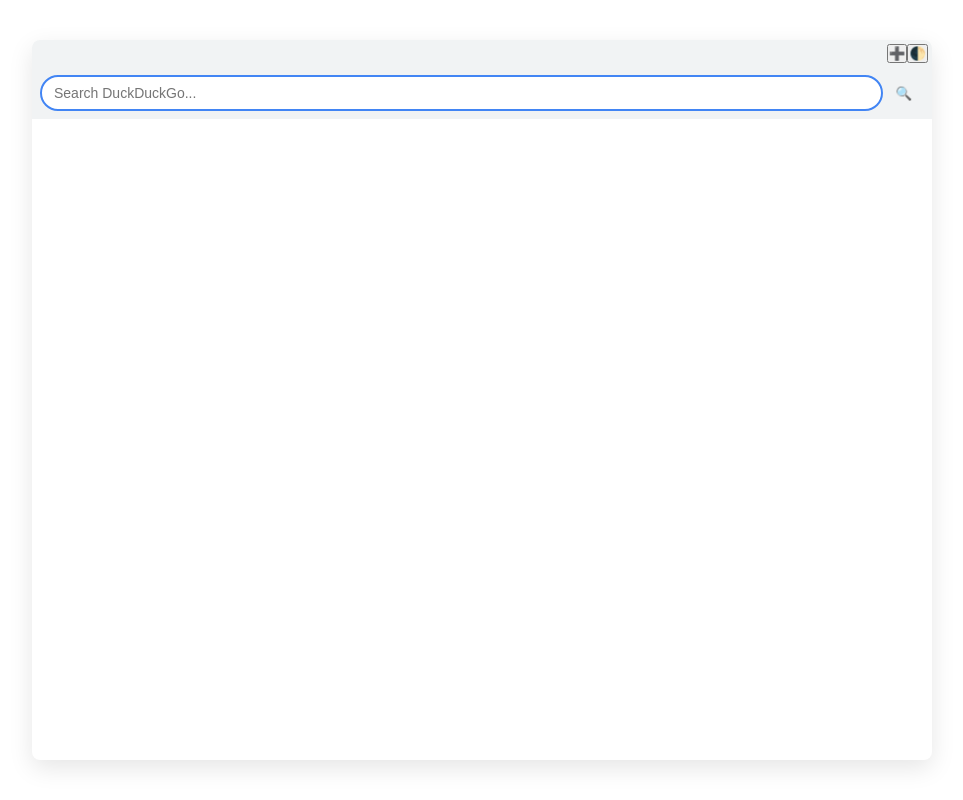
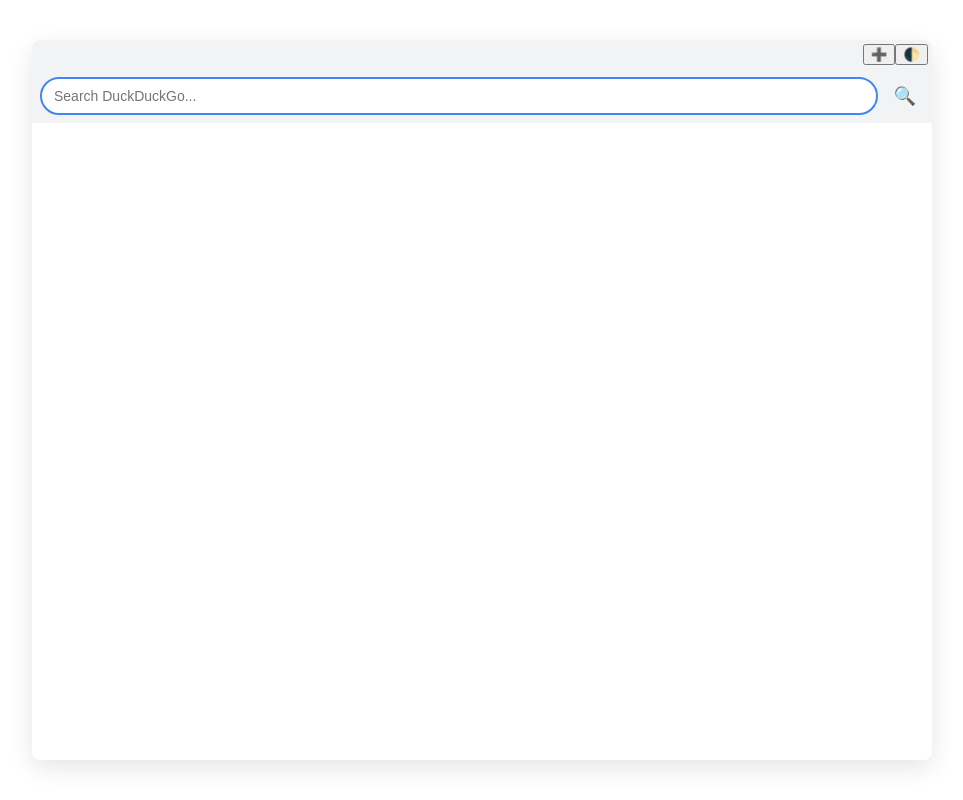
Before and after one commit to mult1plire/radiium, a plain HTML site: page public/index.html in a window 1280 px wide. Shown: the whole page, without its empty margins (158-1121 px from the left). Drawn offline with Linux system fonts and the light colour scheme.

Commit message:
Update style.css

```diff
--- a/public/style.css
+++ b/public/style.css
@@ -1,40 +1,31 @@
-/* Theme Variables */
 :root {
   --bg: #ffffff;
   --text: #202124;
-  --toolbar-bg: #f1f3f4;
+  --toolbar: #f1f3f4;
+  --accent: #4285f4;
+  --tab-bg: #e0e0e0;
+  --tab-active: #ffffff;
   --input-bg: #ffffff;
-  --input-text: #202124;
-  --tab-bg: #e0e0e0;
-  --tab-active-bg: #ffffff;
-  --accent: #4285f4;
 }
 
 body.dark {
   --bg: #202124;
   --text: #e8eaed;
-  --toolbar-bg: #303134;
+  --toolbar: #303134;
+  --tab-bg: #3c4043;
+  --tab-active: #202124;
   --input-bg: #3c4043;
-  --input-text: #e8eaed;
-  --tab-bg: #3c4043;
-  --tab-active-bg: #202124;
-}
-
-/* Base Reset */
-* {
-  box-sizing: border-box;
-  margin: 0;
-  padding: 0;
 }
 
 body {
+  margin: 0;
+  font-family: sans-serif;
   background: var(--bg);
   color: var(--text);
-  font-family: Arial, sans-serif;
+  display: flex;
+  justify-content: center;
+  align-items: center;
   height: 100vh;
-  display: flex;
-  align-items: center;
-  justify-content: center;
 }
 
 .browser-window {
@@ -43,17 +34,16 @@
   height: 90vh;
   display: flex;
   flex-direction: column;
+  border-radius: 8px;
+  box-shadow: 0 8px 24px rgba(0,0,0,0.1);
+  overflow: hidden;
   background: var(--bg);
-  border-radius: 8px;
-  box-shadow: 0 8px 24px rgba(0, 0, 0, 0.1);
-  overflow: hidden;
 }
 
-/* Tabs */
 .tab-bar {
   display: flex;
   align-items: center;
-  background: var(--toolbar-bg);
+  background: var(--toolbar);
   padding: 4px;
 }
 
@@ -67,16 +57,13 @@
   padding: 6px 12px;
   margin-right: 4px;
   background: var(--tab-bg);
-  border-top-left-radius: 4px;
-  border-top-right-radius: 4px;
+  border-radius: 4px 4px 0 0;
   cursor: pointer;
   position: relative;
-  user-select: none;
-  white-space: nowrap;
 }
 
 .tab.active {
-  background: var(--tab-active-bg);
+  background: var(--tab-active);
   font-weight: bold;
   color: var(--accent);
 }
@@ -89,31 +76,10 @@
   cursor: pointer;
 }
 
-/* Toolbar */
 .toolbar {
   display: flex;
-  align-items: center;
   padding: 8px;
-  background: var(--toolbar-bg);
-}
-
-.toolbar button {
-  background: none;
-  border: none;
-  padding: 8px;
-  margin-right: 4px;
-  cursor: pointer;
-  color: var(--text);
-  transition: transform 0.2s;
-}
-
-.toolbar button:disabled {
-  opacity: 0.4;
-  cursor: default;
-}
-
-.toolbar button:not(:disabled):hover {
-  transform: scale(1.2);
+  background: var(--toolbar);
 }
 
 #address-bar {
@@ -121,36 +87,35 @@
   padding: 8px 12px;
   border: 2px solid var(--accent);
   border-radius: 20px;
-  margin-right: 4px;
   background: var(--input-bg);
-  color: var(--input-text);
+  color: var(--text);
   font-size: 14px;
-  transition: box-shadow 0.2s;
 }
 
-#address-bar:focus {
-  outline: none;
-  box-shadow: 0 0 5px var(--accent);
+#search-btn {
+  margin-left: 8px;
+  padding: 8px;
+  font-size: 18px;
+  cursor: pointer;
+  background: none;
+  border: none;
+  color: var(--text);
 }
 
-/* Tab Content */
 .tab-contents {
   flex: 1;
-  position: relative;
+  overflow-y: auto;
+  padding: 16px;
 }
 
 .tab-content {
   display: none;
-  height: 100%;
-  overflow-y: auto;
-  padding: 16px;
 }
 
 .tab-content.active {
   display: block;
 }
 
-/* Search Results */
 .result-item {
   margin-bottom: 16px;
   opacity: 0;
@@ -178,5 +143,4 @@
 
 .result-item p {
   font-size: 14px;
-  color: var(--text);
 }
```
